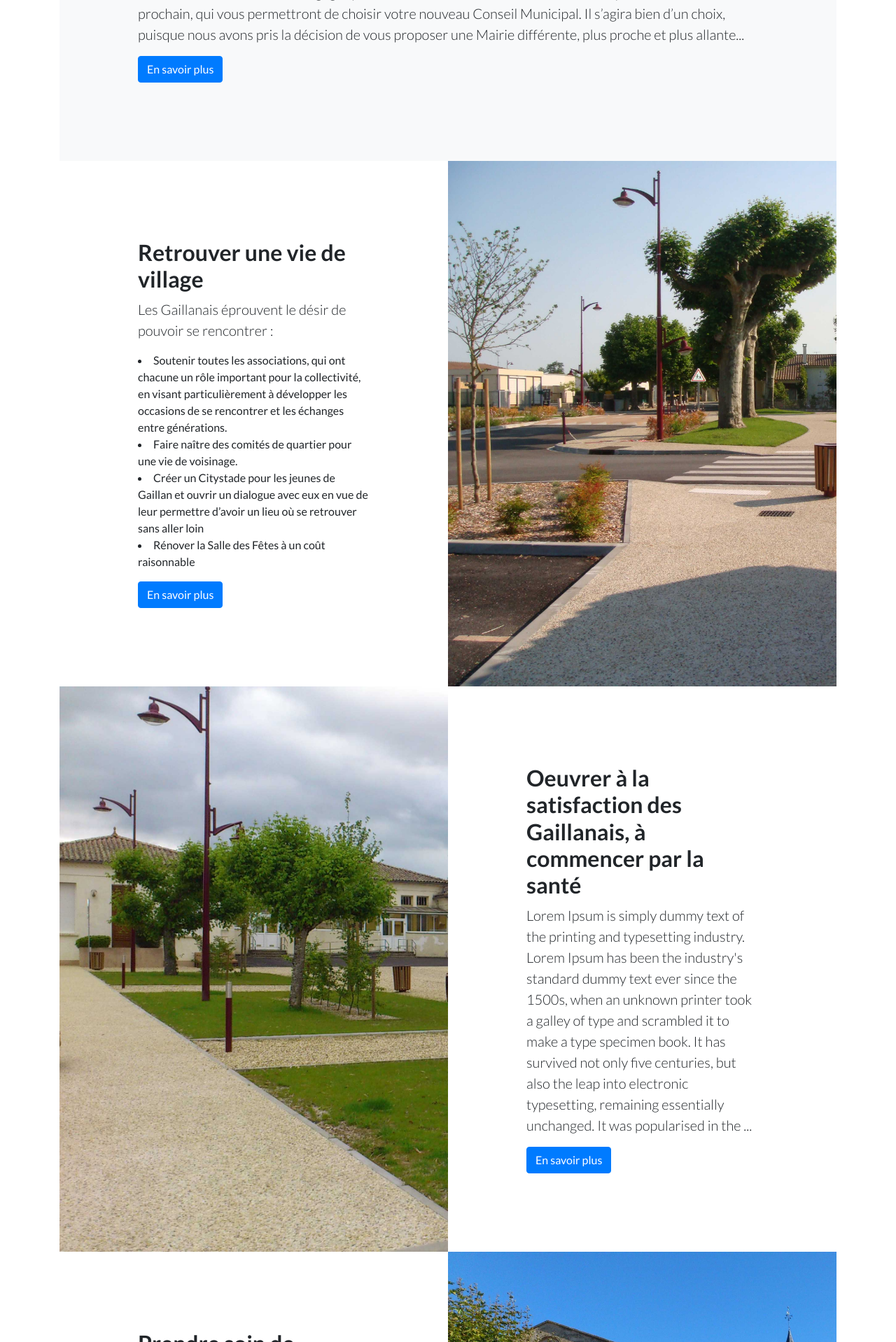
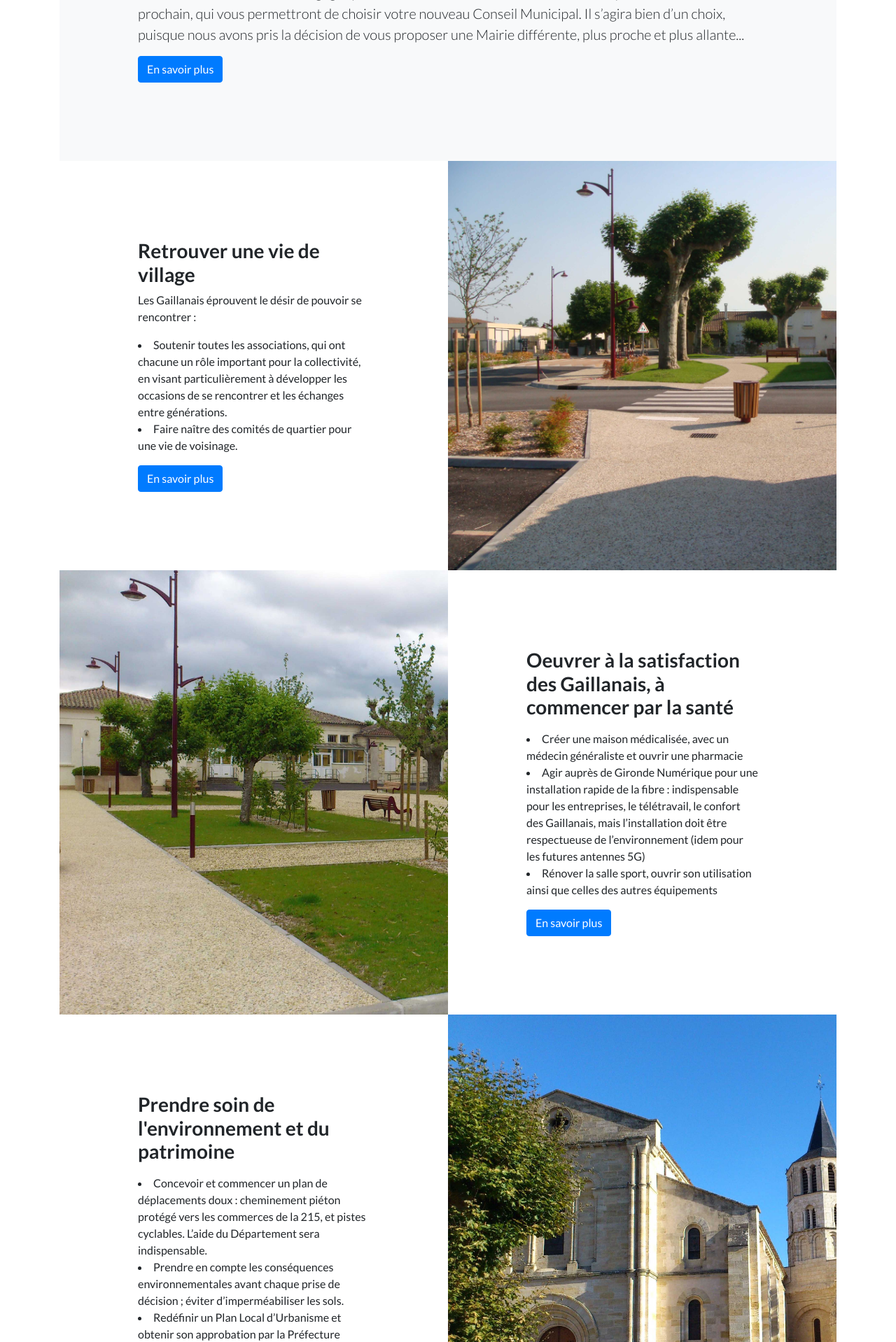
Before and after one commit to nqueuche/gaillan, a PHP site: page /index.html in a window 1280 px wide. Shown: the part 1306-3224 px from the top of the page at 70% size. Run offline with PHP 8.4, Linux system fonts and the light colour scheme.

Commit message:
update collapse

```diff
--- a/index.html
+++ b/index.html
@@ -86,23 +86,23 @@
 
         <div class="col-lg-6 order-lg-2 text-white showcase-img" style="background-image: url('img/village.jpg');"></div>
         <div class="col-lg-6 order-lg-1 my-auto showcase-text">
-          <h2>Retrouver une vie de village</h2>
-          <p class="lead">
+          <h3>Retrouver une vie de village</h3>
+          <p >
             Les Gaillanais éprouvent le désir de pouvoir se rencontrer :
                 <li>Soutenir toutes les associations, qui ont chacune un rôle important pour la collectivité, en visant particulièrement à développer les occasions de se rencontrer et les échanges entre générations.</li>
                 <li>Faire naître des comités de quartier pour une vie de voisinage. </li>
+            </p>
+            <div class="collapse" id="village">
+              <div class="">
                 <li>Créer un Citystade pour les jeunes de Gaillan et ouvrir un dialogue avec eux en vue de leur permettre d’avoir un lieu où se retrouver sans aller loin</li>
-                <li>Rénover la Salle des Fêtes à un coût raisonnable</li>
-            </p>
-            <div class="collapse" id="collapseExample">
-              <div class="">
-                Gaillan peut être fier de ses écoles ; la commune doit continuer à être à l’écoute de leurs besoins et les soutenir ; c’est là que se fait la cohésion des générations futures et leur attachement à Gaillan
+                <li>Rénover la Salle des Fêtes à un coût raisonnable</li></br>
+                Gaillan peut être fier de ses écoles ; la commune doit continuer à être à l’écoute de leurs besoins et les soutenir ; c’est là que se fait la cohésion des générations futures et leur attachement à Gaillan. </br>
                 Les Gaillanais veulent continuer à vivre dans un environnement paisible :
                 <li>Lutter contre les nuisances, recourir à la médiation</li>
                 <li>Mettre en œuvre le dispositif de vigilance « participation citoyenne », avec la Gendarmerie, pour la sécurité des personnes et des biens</li>
-                <li>Accueillir les nouveaux habitants : les recevoir, faciliter leur installation et leur intégration</li>              </div>
+                <li>Accueillir les nouveaux habitants : les recevoir, faciliter leur installation et leur intégration</li> </br>             </div>
             </div>
-            <a class="btn btn-primary" data-toggle="collapse" href="#collapseExample" role="button" aria-expanded="false" aria-controls="collapseExample">
+            <a class="btn btn-primary" data-toggle="collapse" href="#village" role="button" aria-expanded="false" aria-controls="collapseExample">
               En savoir plus
             </a>
 
@@ -112,31 +112,52 @@
       <div class="row no-gutters">
         <div class="col-lg-6 text-white showcase-img" style="background-image: url('img/mairie.jpg');"></div>
         <div class="col-lg-6 my-auto showcase-text">
-          <h2>Oeuvrer à la satisfaction des Gaillanais, à commencer par la santé</h2>
-          <p class="lead">Lorem Ipsum is simply dummy text of the printing and typesetting industry.
-            Lorem Ipsum has been the industry's standard dummy text ever since the 1500s, when an unknown printer took a galley of type and scrambled it to make a type specimen book.
-            It has survived not only five centuries, but also the leap into electronic typesetting, remaining essentially unchanged. It was popularised in the ...</p>
-            <a href="programme.html#satisfaction" class="btn btn-primary">En savoir plus</a>
-        </div>
+          <h3>Oeuvrer à la satisfaction des Gaillanais, à commencer par la santé</h3>
+          <p > <li>Créer une maison médicalisée, avec un médecin généraliste et ouvrir une pharmacie </li>
+            <li>Agir auprès de Gironde Numérique pour une installation rapide de la fibre : indispensable pour les entreprises, le télétravail, le confort des Gaillanais, mais l’installation doit être respectueuse de l’environnement (idem pour les futures antennes 5G) </li>
+            <li>Rénover la salle sport, ouvrir son utilisation ainsi que celles des autres équipements </li></p>
+            <div class="collapse" id="sante">
+              <div class="">
+                <li>Apporter du soin à l’entretien de la voirie et de l’éclairage publics (avec un système simple de signalement des problèmes à la Mairie). Rénover les ateliers communaux </li>
+                <li>Solidarité : assurer le service social, connaître chaque habitant afin de mener les actions de prévention nécessaires (canicule, grand froid, …) </li>
+                <li>Instaurer une aire de covoiturage, justifiée par la position centrale de Gaillan dans le Médoc </li> </br>             </div>
+            </div>
+            <a class="btn btn-primary" data-toggle="collapse" href="#sante" role="button" aria-expanded="false" aria-controls="collapseExample">
+              En savoir plus
+            </a>        </div>
       </div>
       <div class="row no-gutters">
         <div class="col-lg-6 order-lg-2 text-white showcase-img" style="background-image: url('img/eglise.jpg');"></div>
         <div class="col-lg-6 order-lg-1 my-auto showcase-text">
-          <h2>Prendre soin de l'environnement et du patrimoine</h2>
-          <p class="lead">Landing Page is just HTML and CSS with a splash of SCSS for users who demand some deeper customization options. Out of the box, just add your content and images, and your new landing page will be ready to go!</p>
-          <a href="programme.html#environnement" class="btn btn-primary">En savoir plus</a>
-        </div>
+          <h3>Prendre soin de l'environnement et du patrimoine</h3>
+          <p class="lead"><li>Concevoir et commencer un plan de déplacements doux : cheminement piéton protégé vers les commerces de la 215, et pistes cyclables. L’aide du Département sera indispensable.</li>
+            <li>Prendre en compte les conséquences environnementales avant chaque prise de décision ; éviter  d’imperméabiliser les sols.</li>
+            <li>Redéfinir un Plan Local d’Urbanisme et obtenir son approbation par la Préfecture</li></p>
+          <div class="collapse" id="environnement">
+            <div class="">
+              <li>Poursuivre une politique de protection de la forêt et de la biodiversité en partenariat avec les chasseurs ; lutter contre les dépôts sauvages ; exploiter raisonnablement  le domaine forestier communal</li>
+              <li>Préserver le patrimoine communal : rénover le Point Lecture et la Maison des associations, entretenir les bâtiments communaux </li></br>             </div>
+          </div>
+          <a class="btn btn-primary" data-toggle="collapse" href="#environnement" role="button" aria-expanded="false" aria-controls="collapseExample">
+            En savoir plus
+          </a>         </div>
       </div>
     </div>
     <div class="row no-gutters">
       <div class="col-lg-6 text-white showcase-img" style="background-image: url('img/mairie2.jpg');"></div>
       <div class="col-lg-6 my-auto showcase-text">
-        <h2>Bien communiquer, avoir une mairie ouverte</h2>
-        <p class="lead">Lorem Ipsum is simply dummy text of the printing and typesetting industry.
-          Lorem Ipsum has been the industry's standard dummy text ever since the 1500s, when an unknown printer took a galley of type and scrambled it to make a type specimen book.
-          It has survived not only five centuries, but also the leap into electronic typesetting, remaining essentially unchanged. It was popularised in the ...</p>
-          <a href="programme.html#communiquer" class="btn btn-primary">En savoir plus</a>
-      </div>
+        <h3>Bien communiquer, avoir une mairie ouverte</h3>
+        <p><li>Une Mairie qui explique et écoute, notamment via un site internet actif, mise à disposition d’une boîte à idées</li>
+          <li>Une Mairie qui rend compte régulièrement</li>
+          <li>Création de commissions ouvertes, offrir des interlocuteurs identifiés par sujets.</li></p>
+          <div class="collapse" id="communiquer">
+            <div class="">
+              <li>Maintenir les services municipaux de Gaillan </li>
+                <li>Veiller à ce que toute nouvelle embauche soit connue des Gaillanais pouvant y postuler</li></br>             </div>
+          </div>
+          <a class="btn btn-primary" data-toggle="collapse" href="#communiquer" role="button" aria-expanded="false" aria-controls="collapseExample">
+            En savoir plus
+          </a>       </div>
     </div>
     <div class="row no-gutters">
 
@@ -144,7 +165,7 @@
       <div class="col-lg-6 order-lg-1 my-auto showcase-text">
         <h2>Gilles Cuypers</h2>
         <p>Conseiller en gestion </br>Tête de liste</br></p>
-        <p class="lead">"Ayant été fort bien accueilli à Gaillan avec ma famille depuis 2004, et parvenant au terme d’une carrière de dirigeant spécialiste des questions financières, j’ai accepté de prendre la tête de notre liste pour servir les intérêts des Gaillanais."
+        <p>"Ayant été fort bien accueilli à Gaillan avec ma famille depuis 2004, et parvenant au terme d’une carrière de dirigeant spécialiste des questions financières, j’ai accepté de prendre la tête de notre liste pour servir les intérêts des Gaillanais."
           </p>
           <a href="quisommesnous.html" class="btn btn-primary">En savoir plus</a>
         </div>
```
Also changed, not shown: css/landing-page.css (line endings or trailing spaces).
